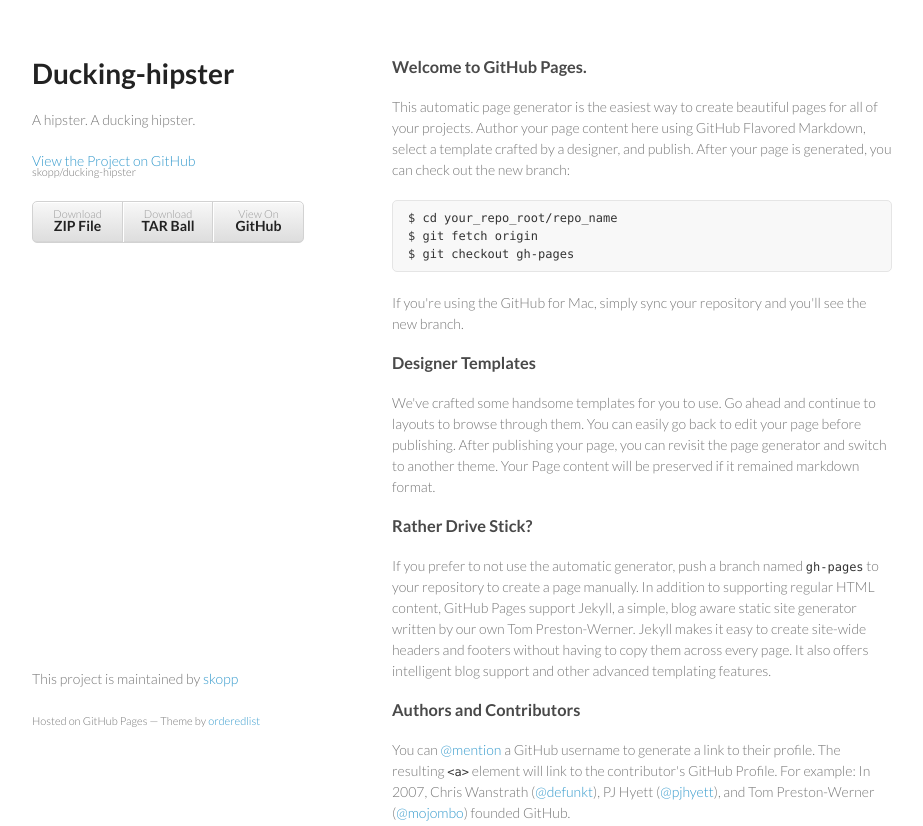
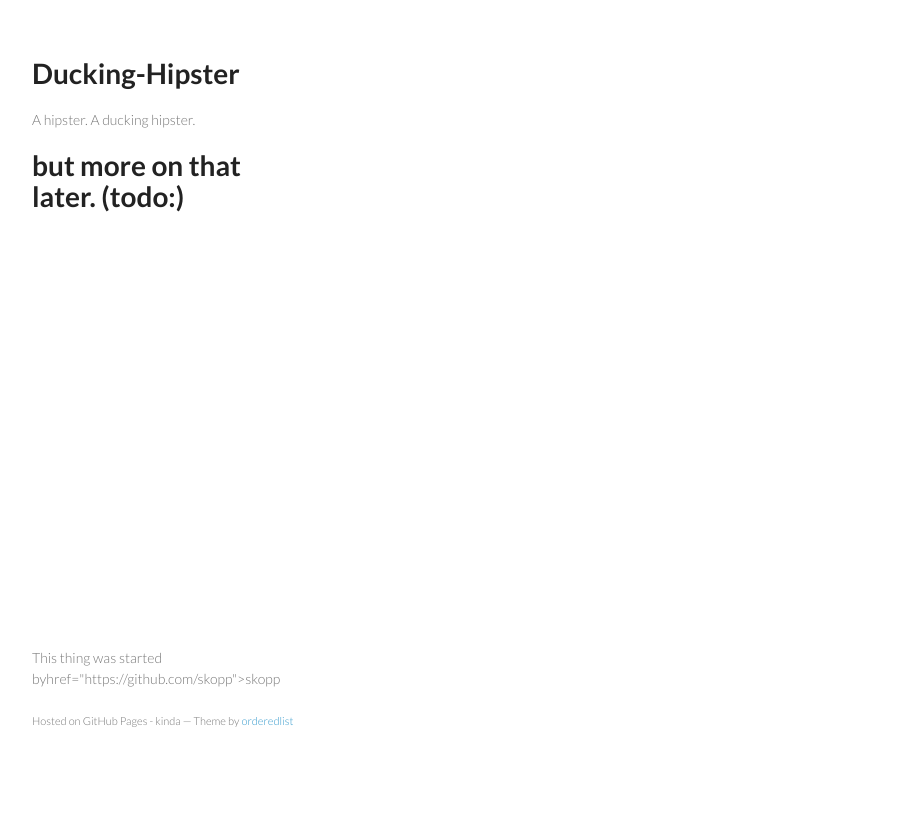
Before and after one commit to skopp/ducking-hipster, a plain HTML site: page index.html in a window 1280 px wide. Shown: the top 826 px of the page, without its empty margins (178-1101 px from the left). After the commit the page ends 800 px from the top, so only its background shows below. Drawn offline with Linux system fonts and the light colour scheme.

Commit message:
First commit

```diff
--- a/index.html
+++ b/index.html
@@ -3,7 +3,7 @@
   <head>
     <meta charset="utf-8">
     <meta http-equiv="X-UA-Compatible" content="chrome=1">
-    <title>Ducking-hipster by skopp</title>
+    <title>Ducking-Hipster app by skopp</title>
 
     <link rel="stylesheet" href="stylesheets/styles.css">
     <link rel="stylesheet" href="stylesheets/pygment_trac.css">
@@ -15,9 +15,11 @@
   <body>
     <div class="wrapper">
       <header>
-        <h1>Ducking-hipster</h1>
+        <h1>Ducking-Hipster</h1>
         <p>A hipster. A ducking hipster.</p>
 
+<h1>but more on that later. (todo:)</h1>
+<!--
         <p class="view"><a href="https://github.com/skopp/ducking-hipster">View the Project on GitHub <small>skopp/ducking-hipster</small></a></p>
 
 
@@ -55,9 +57,11 @@ $ git checkout gh-pages
 
 <p>Having trouble with Pages? Check out the documentation at <a href="http://help.github.com/pages">http://help.github.com/pages</a> or contact <a href="mailto:support@github.com">support@github.com</a> and we’ll help you sort it out.</p>
       </section>
+      -->
+
       <footer>
-        <p>This project is maintained by <a href="https://github.com/skopp">skopp</a></p>
-        <p><small>Hosted on GitHub Pages &mdash; Theme by <a href="https://github.com/orderedlist">orderedlist</a></small></p>
+        <p>This thing was started byhref="https://github.com/skopp">skopp</a></p>
+        <p><small>Hosted on GitHub Pages - kinda &mdash; Theme by <a href="https://github.com/orderedlist">orderedlist</a></small></p>
       </footer>
     </div>
     <script src="javascripts/scale.fix.js"></script>
```
Also changed, not shown: 1 other file.
